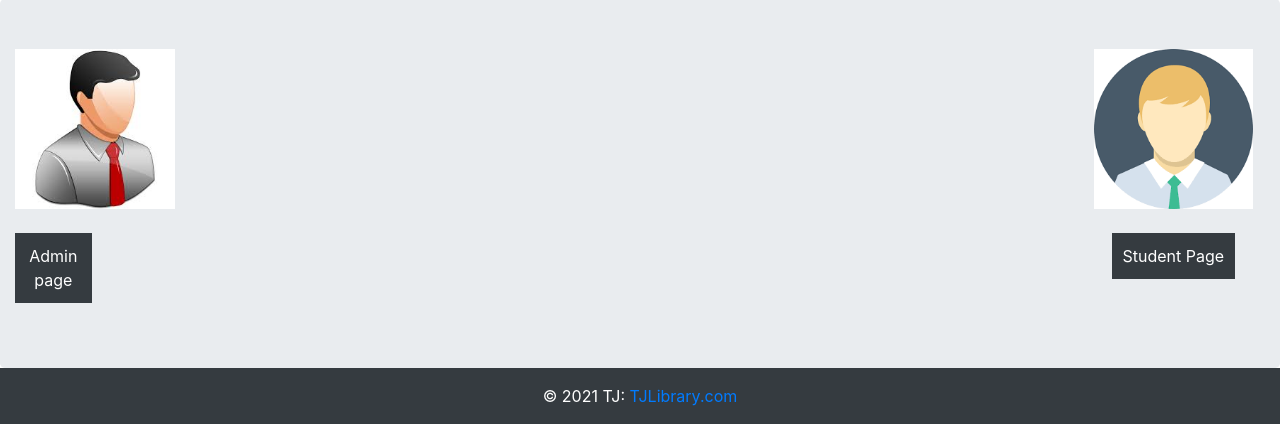
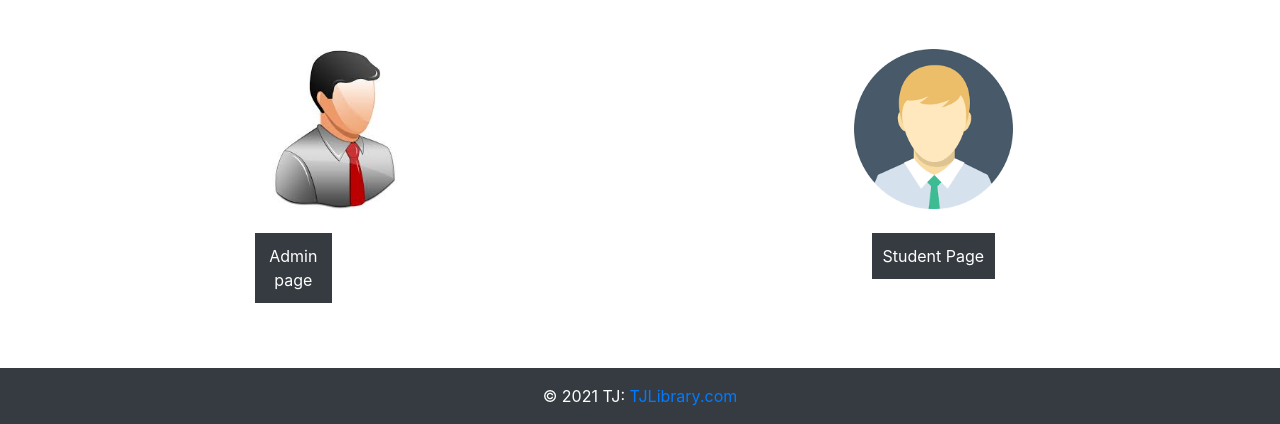
Before and after one commit to TejasJogi/Library-Management-System-Django-MYSQL, a Django app: page / in a window 1280 px wide. Shown: the part 557-981 px from the top of the page. Run offline with Django 3.2, Linux system fonts and the light colour scheme; some libraries are stand-ins or nearby versions.

Commit message:
changes index.css

```diff
--- a/static/css/index.css
+++ b/static/css/index.css
@@ -1,5 +1,5 @@
 /* body {
-            overflow: hidden; /* Hide scrollbars
+            overflow: hidden;
         } */
         .img1 {
             height: 50%;
@@ -34,18 +34,21 @@
             background-color: #353b40;
             color: white;
             padding: 10px 10px 10px 10px;
+            border-radius: 23px;
         }
 
         .jumbotron {
             margin: 0;
             padding: 0;
             overflow: hidden;
+            background-color: white;
         }
 
         .draw {
             display: flex;
-            justify-content: space-between;
-            /* align-items: center; */
+            justify-content: space-around;;
+            background-color: white;
+            align-content: center;
         }
 
         .carousel-caption {
@@ -54,3 +57,9 @@
             font-size: 2vw;
             text-shadow: 2px 2px black;
         }
+
+        .display-4 {
+            text-align: center;
+            display: flex;
+            justify-content: center;
+        }
```
